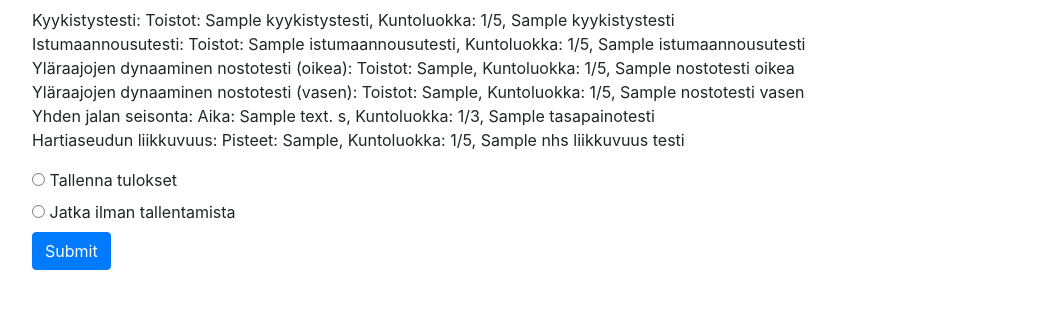
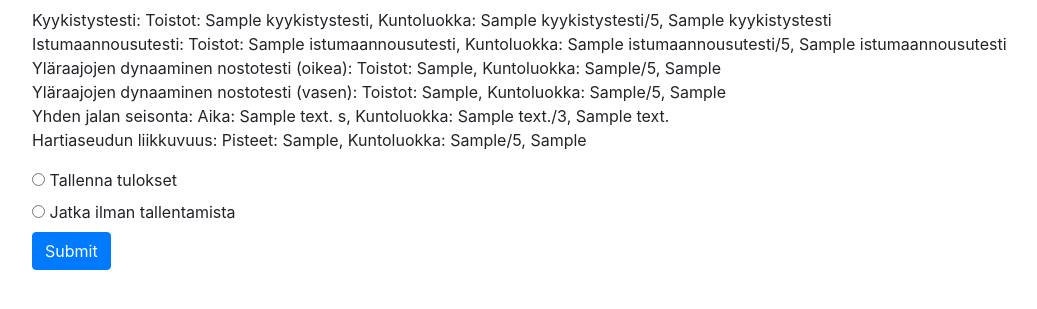
Before and after one commit to theskelinen/kunto-laskuri, a Flask app: template kuntolaskuri/templates/result_page.html in a window 1280 px wide. Shown: the part 104-413 px from the top of the page, without its empty margins (53-1090 px from the left). Run offline with Flask 3, Linux system fonts and the light colour scheme; the template is opened without the code that fills it: most values are stand-ins (such as "Sample title", 1, 10 or a date in 2020); some libraries are stand-ins or nearby versions.

Commit message:
result page html modifications to suit session result object

```diff
--- a/kuntolaskuri/templates/result_page.html
+++ b/kuntolaskuri/templates/result_page.html
@@ -1,22 +1,22 @@
 {% extends "base.html" %} {% block title %}Result page{% endblock %} {% block content %}
 <h1 align="center"> Tulokset: {{ session["user_name"] }}</h1>
 <p P { line-height: 200% }>
-  Kyykistystesti: Toistot: {{ results["kyykistystesti"][0] }}, Kuntoluokka: {{ results["kyykistystesti"][1][0] }}/5, {{ results["kyykistystesti"][1][1] }}
+  Kyykistystesti: Toistot: {{ results["kyykistystesti"][0] }}, Kuntoluokka: {{ results["kyykistystesti"][1] }}/5, {{ results["kyykistystesti"][2] }}
   <br />
-  Istumaannousutesti: Toistot: {{ results["istumaannousutesti"][0] }}, Kuntoluokka: {{ results["istumaannousutesti"][1][0] }}/5, {{ results["istumaannousutesti"][1][1] }}
+  Istumaannousutesti: Toistot: {{ results["istumaannousutesti"][0] }}, Kuntoluokka: {{ results["istumaannousutesti"][1] }}/5, {{ results["istumaannousutesti"][2] }}
   <br />
-  Yläraajojen dynaaminen nostotesti (oikea): Toistot: {{ results["nostotesti_oikea"][0] }}, Kuntoluokka: {{ results["nostotesti_oikea"][1][0] }}/5, {{ results["nostotesti_oikea"][1][1] }}
+  Yläraajojen dynaaminen nostotesti (oikea): Toistot: {{ results["nostotesti_oikea"][0] }}, Kuntoluokka: {{ results["nostotesti_oikea"][1] }}/5, {{ results["nostotesti_oikea"][2] }}
   <br />
-  Yläraajojen dynaaminen nostotesti (vasen): Toistot: {{ results["nostotesti_vasen"][0] }}, Kuntoluokka: {{ results["nostotesti_vasen"][1][0] }}/5, {{ results["nostotesti_vasen"][1][1] }}
+  Yläraajojen dynaaminen nostotesti (vasen): Toistot: {{ results["nostotesti_vasen"][0] }}, Kuntoluokka: {{ results["nostotesti_vasen"][1] }}/5, {{ results["nostotesti_vasen"][2] }}
   <br />
-  Yhden jalan seisonta: Aika: {{ results["tasapainotesti"][0] }} s, Kuntoluokka: {{ results["tasapainotesti"][1][0] }}/3, {{ results["tasapainotesti"][1][1] }}
+  Yhden jalan seisonta: Aika: {{ results["tasapainotesti"][0] }} s, Kuntoluokka: {{ results["tasapainotesti"][1] }}/3, {{ results["tasapainotesti"][2] }}
   <br />
-  Hartiaseudun liikkuvuus: Pisteet: {{ results["nhs_liikkuvuus_testi"][0] }}, Kuntoluokka: {{ results["nhs_liikkuvuus_testi"][1][0] }}/5, {{ results["nhs_liikkuvuus_testi"][1][1] }}
+  Hartiaseudun liikkuvuus: Pisteet: {{ results["nhs_liikkuvuus_testi"][0] }}, Kuntoluokka: {{ results["nhs_liikkuvuus_testi"][1] }}/5, {{ results["nhs_liikkuvuus_testi"][2] }}
   <br />
   <form method="POST">
-    <input type="radio" id="save_results" name="results" value="SAVE">
+    <input type="radio" id="save_results" name="save_status" value="SAVE">
     <label for="save_results">Tallenna tulokset</label><br>
-    <input type="radio" id="don't_save_results" name="results" value="DO_NOT_SAVE">
+    <input type="radio" id="don't_save_results" name="save_status" value="DO_NOT_SAVE">
     <label for="don't_save_results">Jatka ilman tallentamista</label><br>
     <button type="submit" class="btn btn-primary">Submit</button>
   </form>
```
